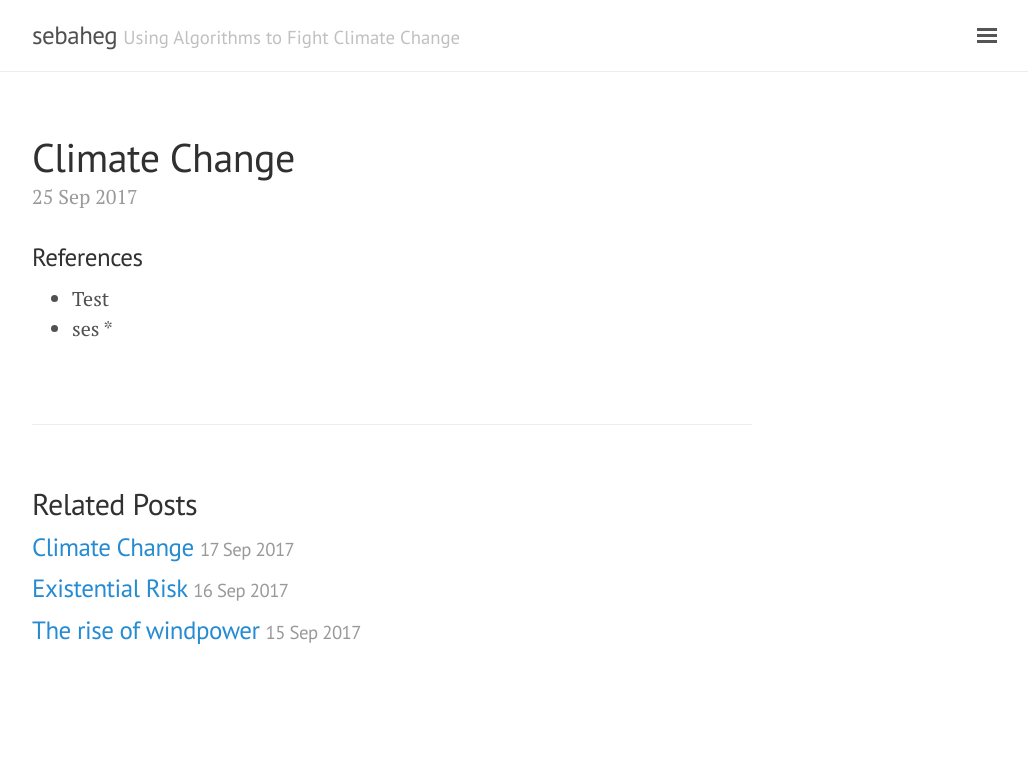
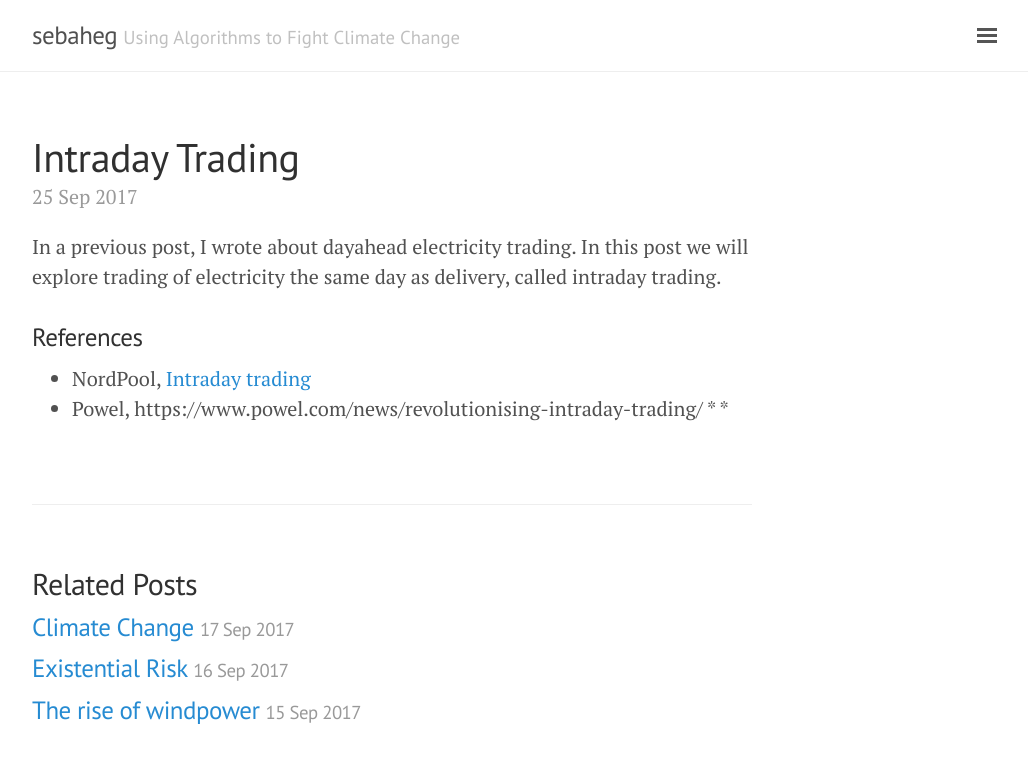
Before and after one commit to sebaheg/sebaheg.github.io, a Jekyll site: the page built from _posts/2017-09-25-Intraday-Trading.md, in a window 1280 px wide. Shown: the top 763 px of the page, without its empty margins (248-1276 px from the left). Built offline with Jekyll 4.4.1, drawn with Linux system fonts in a browser that asks for light colours.

Commit message:
Update post.

```diff
--- a/_posts/2017-09-25-Intraday-Trading.md
+++ b/_posts/2017-09-25-Intraday-Trading.md
@@ -1,9 +1,12 @@
 ---
 layout: post
-title: Climate Change
+title: Intraday Trading
 ---
 
+In a previous post, I wrote about dayahead electricity trading. In this post we will explore trading of electricity the same day as delivery, called intraday trading.
+
 ### References
-* Test
-* ses
+* NordPool, [Intraday trading](http://www.nordpoolspot.com/TAS/intraday-trading/)
+* Powel, https://www.powel.com/news/revolutionising-intraday-trading/
 *
+*
```
